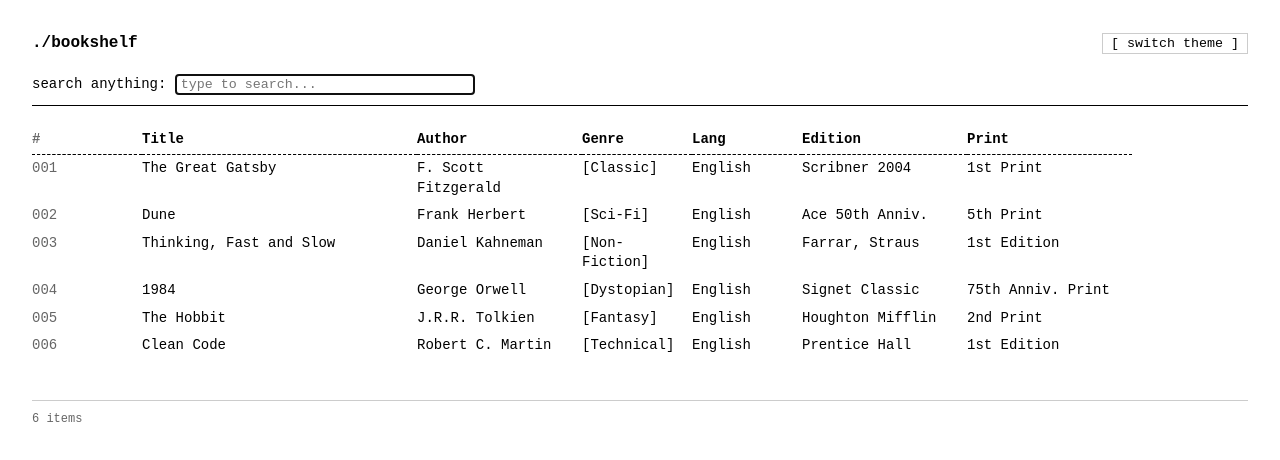
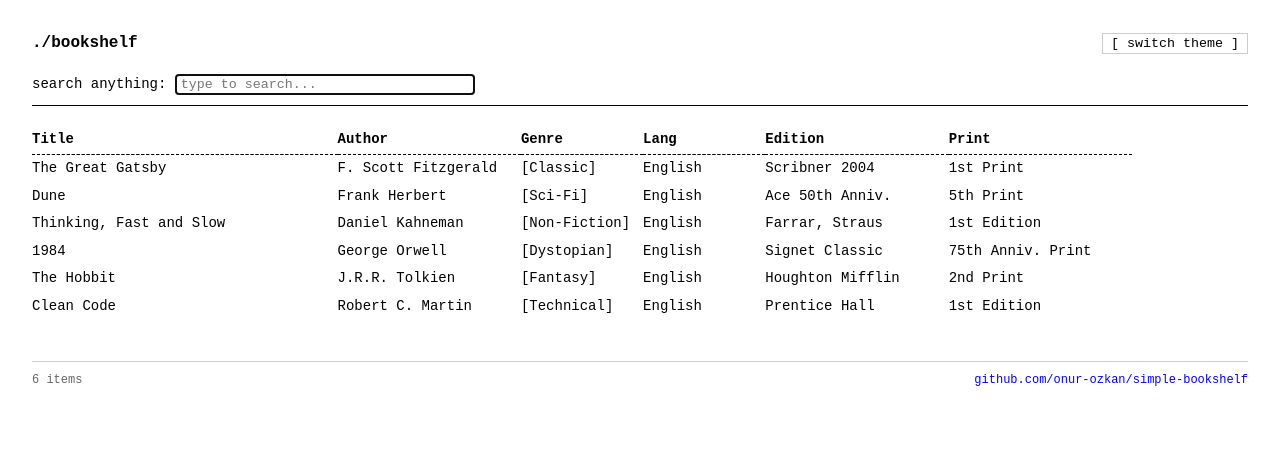
Before and after one commit to onur-ozkan/simple-bookshelf, a plain HTML site: page index.html in a window 1280 px wide. Drawn offline with Linux system fonts and the light colour scheme.

Commit message:
remove IDs from UI and add source code link
Signed-off-by: Onur Özkan <work@onurozkan.dev>

```diff
--- a/index.html
+++ b/index.html
@@ -28,7 +28,6 @@
     <table>
         <thead>
             <tr>
-                <th class="col-id">#</th>
                 <th class="col-title">Title</th>
                 <th class="col-author">Author</th>
                 <th class="col-genre">Genre</th>
@@ -44,6 +43,11 @@
 
     <div class="footer">
         <span id="book-count">0 items</span>
+        <div class="source-link">
+            <a href="https://github.com/onur-ozkan/simple-bookshelf" target="_blank" rel="noopener noreferrer">
+                github.com/onur-ozkan/simple-bookshelf
+            </a>
+        </div>
     </div>
 
     <!-- Details Window -->
--- a/script.js
+++ b/script.js
@@ -40,7 +40,7 @@ function renderBooks(searchTerm = '') {
     document.getElementById('book-count').textContent = `${filtered.length} items`;
 
     if (filtered.length === 0) {
-        list.innerHTML = `<tr><td colspan="7" style="color: var(--secondary-text); padding: 20px 0;">-- no matches found --</td></tr>`;
+        list.innerHTML = `<tr><td colspan="6" style="color: var(--secondary-text); padding: 20px 0;">-- no matches found --</td></tr>`;
         return;
     }
 
@@ -50,7 +50,6 @@ function renderBooks(searchTerm = '') {
         row.onclick = () => showDetails(book.id);
 
         row.innerHTML = `
-             <td class="col-id">${String(book.id).padStart(3, '0')}</td>
              <td class="col-title">${book.title}</td>
              <td class="col-author">${book.author}</td>
              <td class="col-genre">[${book.genre}]</td>
--- a/style.css
+++ b/style.css
@@ -23,7 +23,7 @@ body.dark-theme {
     --dashed-border: #555;
     --hover-bg: #2a2a2a;
     --secondary-text: #999;
-    --link-color: #8ab4f8;
+    --link-color: #f8d66d;
     --modal-bg: #252525;
     --details-overlay: rgba(0, 0, 0, 0.8);
     --modal-shadow: rgba(0, 0, 0, 0.5);
@@ -119,11 +119,6 @@ tr:hover td {
     background-color: var(--hover-bg);
 }
 
-.col-id {
-    width: 40px;
-    color: var(--secondary-text);
-}
-
 .col-title {
     width: 25%;
 }
@@ -154,6 +149,36 @@ tr:hover td {
     color: var(--secondary-text);
     border-top: 1px solid var(--input-border);
     padding-top: 10px;
+    display: flex;
+    justify-content: space-between;
+    align-items: flex-start;
+    flex-wrap: wrap;
+    gap: 10px;
+}
+
+#book-count {
+    white-space: nowrap;
+}
+
+.source-link {
+    font-size: 12px;
+    color: var(--secondary-text);
+    display: flex;
+    flex-direction: column;
+    gap: 2px;
+    margin-left: auto;
+    align-items: flex-end;
+    text-align: right;
+}
+
+.source-link a {
+    color: var(--link-color);
+    text-decoration: none;
+}
+
+.source-link a:hover,
+.source-link a:focus {
+    text-decoration: underline;
 }
 
 .details-overlay {
@@ -259,10 +284,6 @@ tr:hover td {
         padding: 4px 2px;
     }
 
-    .col-id {
-        width: 20px;
-    }
-
     .col-title {
         width: 22%;
     }
```
